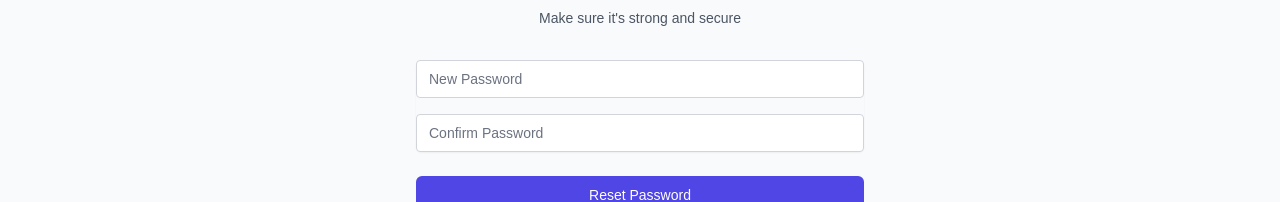
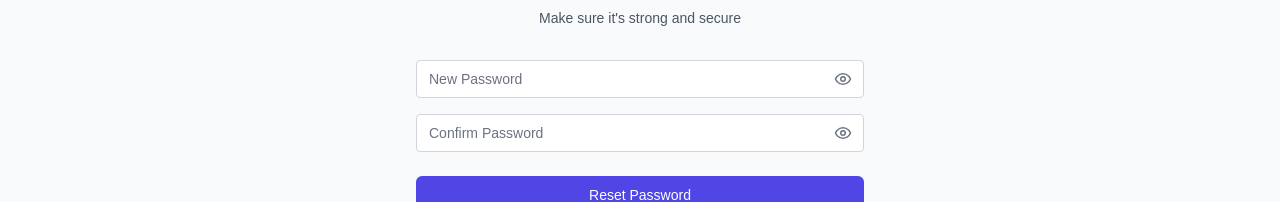
Before and after one commit to Omironside754/kriptees-frontend, a React (Create React App) app: page /password/reset/1 in a window 1280 px wide. Shown: the part 323-525 px from the top of the page. Built offline with nearby package versions, Linux system fonts and the light colour scheme; a web font is replaced by a local one.

Commit message:
Update ResetPassword.jsx added the toggle eye for the reset page

```diff
--- a/src/component/User/ResetPassword.jsx
+++ b/src/component/User/ResetPassword.jsx
@@ -3,6 +3,7 @@ import { useParams, useNavigate } from "react-router-dom";
 import { useDispatch, useSelector } from "react-redux";
 import { resetPassword } from "../../actions/userAction";
 import { toast } from "react-toastify";
+import { Eye, EyeOff } from "lucide-react"; // Optional: use any icon library or custom SVG
 
 function ResetPassword() {
   const { token } = useParams();
@@ -11,6 +12,8 @@ function ResetPassword() {
 
   const [password, setPassword] = useState("");
   const [confirmPassword, setConfirmPassword] = useState("");
+  const [showPassword, setShowPassword] = useState(false);
+  const [showConfirmPassword, setShowConfirmPassword] = useState(false);
 
   const { error, success, loading } = useSelector((state) => state.forgetPassword);
 
@@ -39,32 +42,46 @@ function ResetPassword() {
           </p>
         </div>
         <form className="mt-8 space-y-6" onSubmit={submitHandler}>
-          <div className="rounded-md shadow-sm space-y-4">
-            <div>
+          <div className="space-y-4">
+            <div className="relative">
               <input
-                type="password"
+                type={showPassword ? "text" : "password"}
                 required
                 value={password}
                 onChange={(e) => setPassword(e.target.value)}
                 placeholder="New Password"
                 className="appearance-none rounded relative block w-full px-3 py-2 border border-gray-300
-                placeholder-gray-500 text-gray-900 focus:outline-none focus:ring-indigo-500
-                focus:border-indigo-500 sm:text-sm"
+                  placeholder-gray-500 text-gray-900 focus:outline-none focus:ring-indigo-500
+                  focus:border-indigo-500 sm:text-sm pr-10"
               />
+              <span
+                onClick={() => setShowPassword((prev) => !prev)}
+                className="absolute right-3 top-2.5 cursor-pointer text-gray-500"
+              >
+                {showPassword ? <EyeOff size={18} /> : <Eye size={18} />}
+              </span>
             </div>
-            <div>
+
+            <div className="relative">
               <input
-                type="password"
+                type={showConfirmPassword ? "text" : "password"}
                 required
                 value={confirmPassword}
                 onChange={(e) => setConfirmPassword(e.target.value)}
                 placeholder="Confirm Password"
                 className="appearance-none rounded relative block w-full px-3 py-2 border border-gray-300
-                placeholder-gray-500 text-gray-900 focus:outline-none focus:ring-indigo-500
-                focus:border-indigo-500 sm:text-sm"
+                  placeholder-gray-500 text-gray-900 focus:outline-none focus:ring-indigo-500
+                  focus:border-indigo-500 sm:text-sm pr-10"
               />
+              <span
+                onClick={() => setShowConfirmPassword((prev) => !prev)}
+                className="absolute right-3 top-2.5 cursor-pointer text-gray-500"
+              >
+                {showConfirmPassword ? <EyeOff size={18} /> : <Eye size={18} />}
+              </span>
             </div>
           </div>
+
           <div>
             <button
               type="submit"
```
